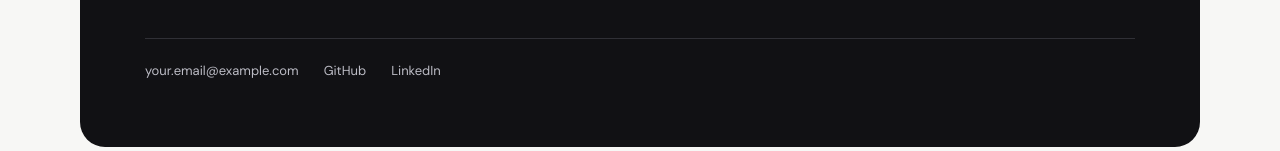
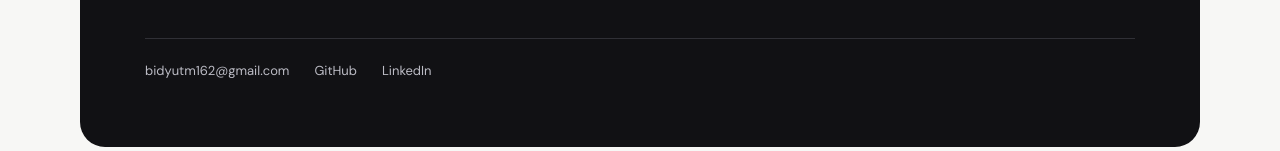
Before and after one commit to roboworld018-somu/my-portfolio, a React (Vite) app: page / in a window 1280 px wide. Shown: the part 5222-5373 px from the top of the page. Built offline with nearby package versions, Linux system fonts and the light colour scheme.

Commit message:
Fix remaining contact email links

```diff
--- a/src/App.jsx
+++ b/src/App.jsx
@@ -319,12 +319,12 @@ function App() {
               Have a project idea, internship opportunity or just want to connect?
               Feel free to reach out.
             </p>
-            <a className="btn primary" href="mailto:your.email@example.com">
+            <a className="btn primary" href="mailto:bidyutm162@gmail.com">
               Say Hello ↗
             </a>
 
             <div className="contact-details">
-              <a href="mailto:your.email@example.com">your.email@example.com</a>
+              <a href="mailto:bidyutm162@gmail.com">bidyutm162@gmail.com</a>
               <a href="https://github.com/" target="_blank" rel="noreferrer">GitHub</a>
               <a href="https://www.linkedin.com/" target="_blank" rel="noreferrer">LinkedIn</a>
             </div>
```
